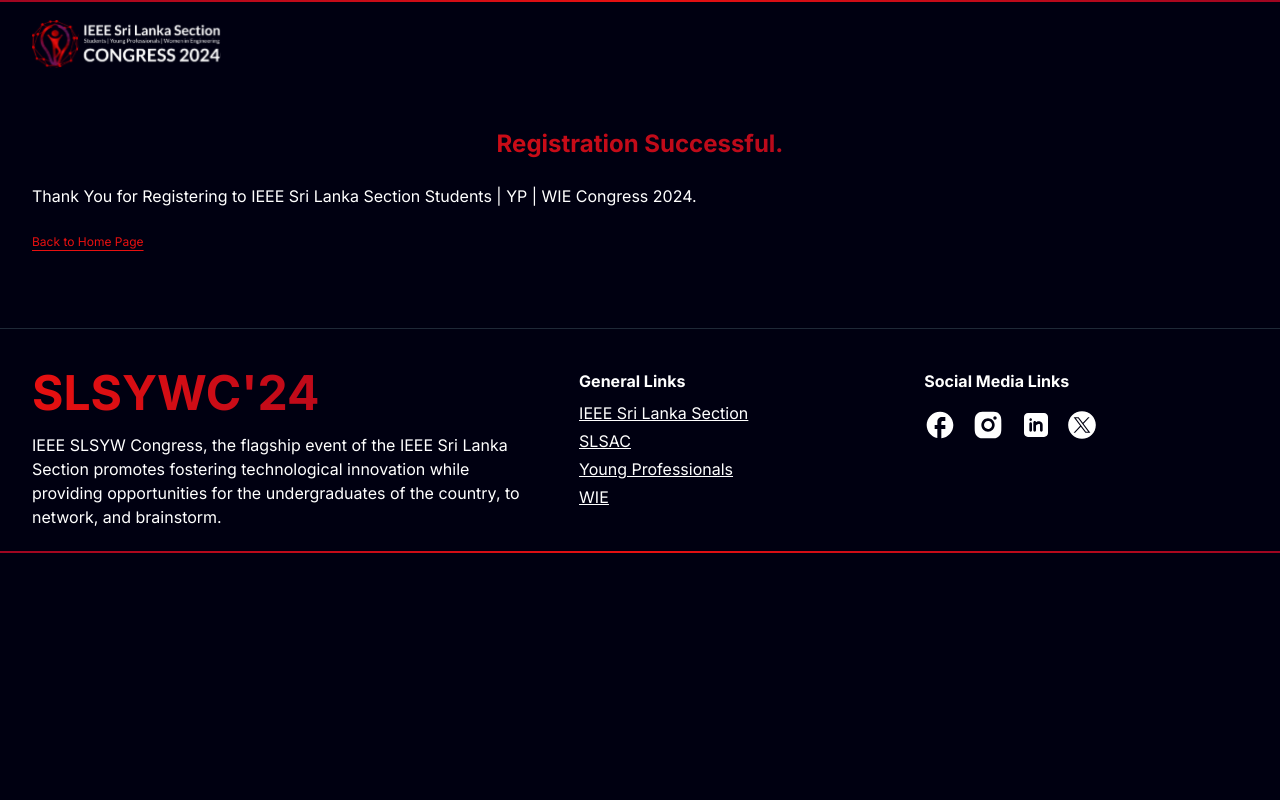
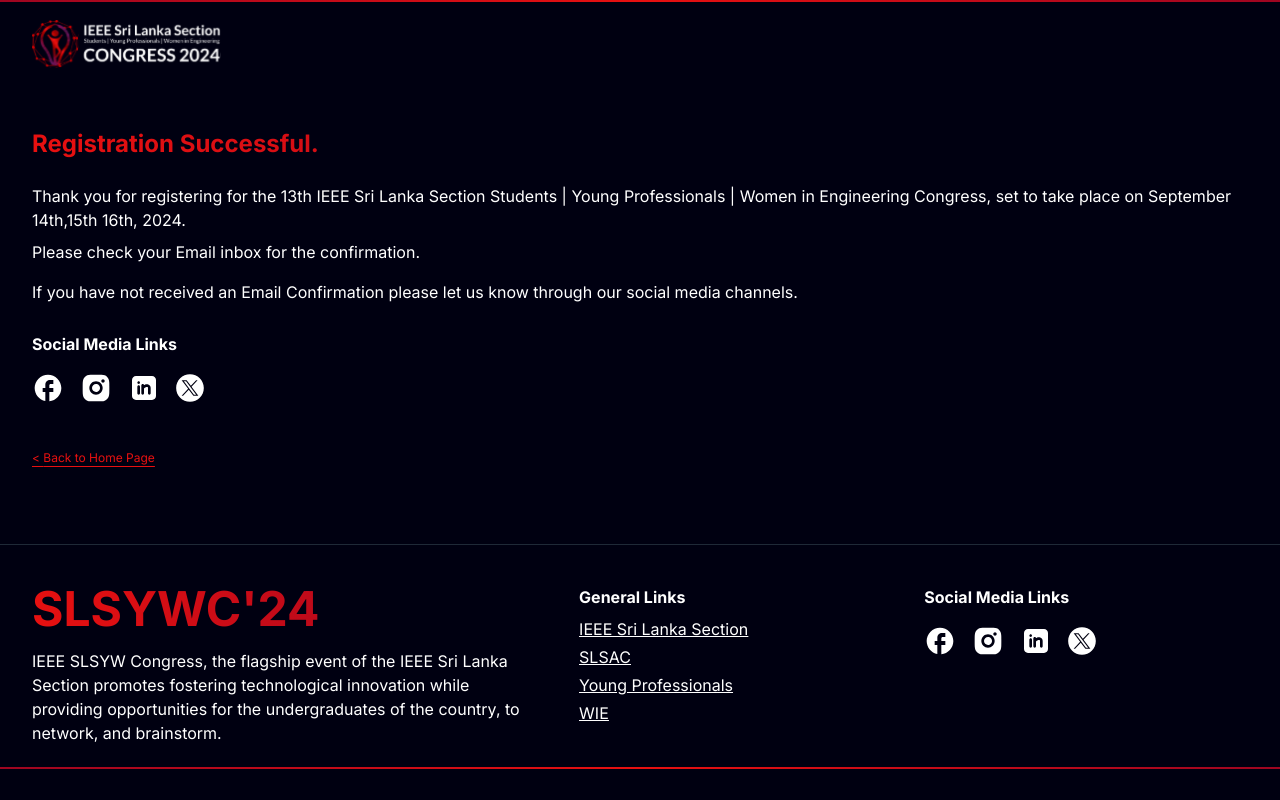
Before and after one commit to Pushpitha17/slsywc-site, a Next.js app: page /success in a window 1280 px wide. Built offline with nearby package versions, Linux system fonts and the light colour scheme.

Commit message:
Feature : Form reforms

```diff
--- a/src/app/success/page.tsx
+++ b/src/app/success/page.tsx
@@ -8,17 +8,59 @@
       <div className="text-primary-foreground py-10">
         <div className="container">
           <div className="items-center flex pb-6">
-            <p className="md:text-2xl text-xl font-bold leading-5 md:text-center md:w-full text-center bg-text-gradient text-transparent bg-clip-text">
+            <p className="md:text-2xl text-xl font-bold leading-5 md:w-full bg-text-gradient text-transparent bg-clip-text">
               Registration Successful.
             </p>
           </div>
-          <div>Thank You for Registering to IEEE Sri Lanka Section Students | YP | WIE Congress 2024.</div>
-          <div></div>
+          <div>
+            Thank you for registering for the 13th IEEE Sri Lanka Section
+            Students | Young Professionals | Women in Engineering Congress, set
+            to take place on September 14th,15th 16th, 2024.
+          </div>
+          <div className="py-2">
+            Please check your Email inbox for the confirmation.
+          </div>
+          <p className="py-2">
+            {" "}
+            If you have not received an Email Confirmation please let us know
+            through our social media channels.
+          </p>
+          <div className="py-5">
+            <h4 className="font-bold pb-4  min-w-[30ch]">Social Media Links</h4>
+            <div className="flex items-center gap-4 ">
+              <a href="https://www.facebook.com/IEEESLSYWC/" target="_blank">
+                <img src="/assets/social/fb_logo.svg" alt="" className="h-8" />
+              </a>
+              <a
+                href="https://www.instagram.com/ieeeslsywc/?hl=en"
+                target="_blank"
+              >
+                <img
+                  src="/assets/social/instagram_logo.svg"
+                  alt=""
+                  className="h-8"
+                />
+              </a>
+              <a
+                href="https://www.linkedin.com/company/ieee-slsywc/?originalSubdomain=lk"
+                target="_blank"
+              >
+                <img
+                  src="/assets/social/linkedin_logo.svg"
+                  alt=""
+                  className="h-8"
+                />
+              </a>
+              <a href="https://x.com/ieeeslsywc" target="_blank">
+                <img src="/assets/social/x_logo.svg" alt="" className="h-7" />
+              </a>
+            </div>
+          </div>
           <div className="py-5">
             <div>
               <Link href={"/"}>
                 <span className="underline underline-offset-4 text-[#E71010] text-xs">
-                  {" "}
+                  {" < "}
                   Back to Home Page
                 </span>
               </Link>
--- a/src/components/Sections/RegisterForm/Form.tsx
+++ b/src/components/Sections/RegisterForm/Form.tsx
@@ -568,8 +568,8 @@
               Acceptance of IEEE policies is required to register for this
               event. By submitting your registration details, you acknowledge
               that you have read and are in agreement with the{" "}
-              <a className="underline">IEEE privacy policy</a> and the{" "}
-              <a className="underline">terms and conditions of the event.</a>
+              <a className="underline" href="https://www.ieee.org/security-privacy.html" target="_blank">IEEE privacy policy</a> and the{" "}
+              <a className="underline" href="https://drive.google.com/drive/folders/1GODeLPMFKG9E5JIhS5HPySmMg-D4FrnD?usp=sharing" target="_blank">terms and conditions of the event.</a>
             </div>
           </CheckBoxesInput>
           <CheckBoxesInput
```
